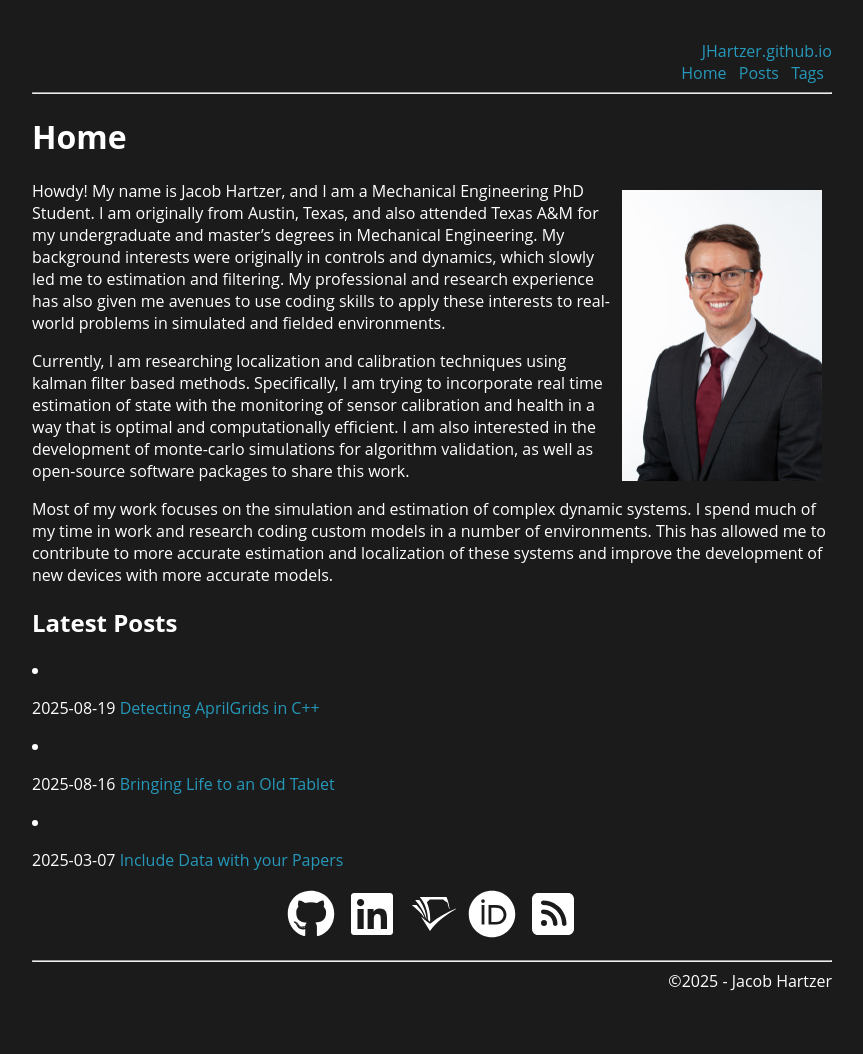
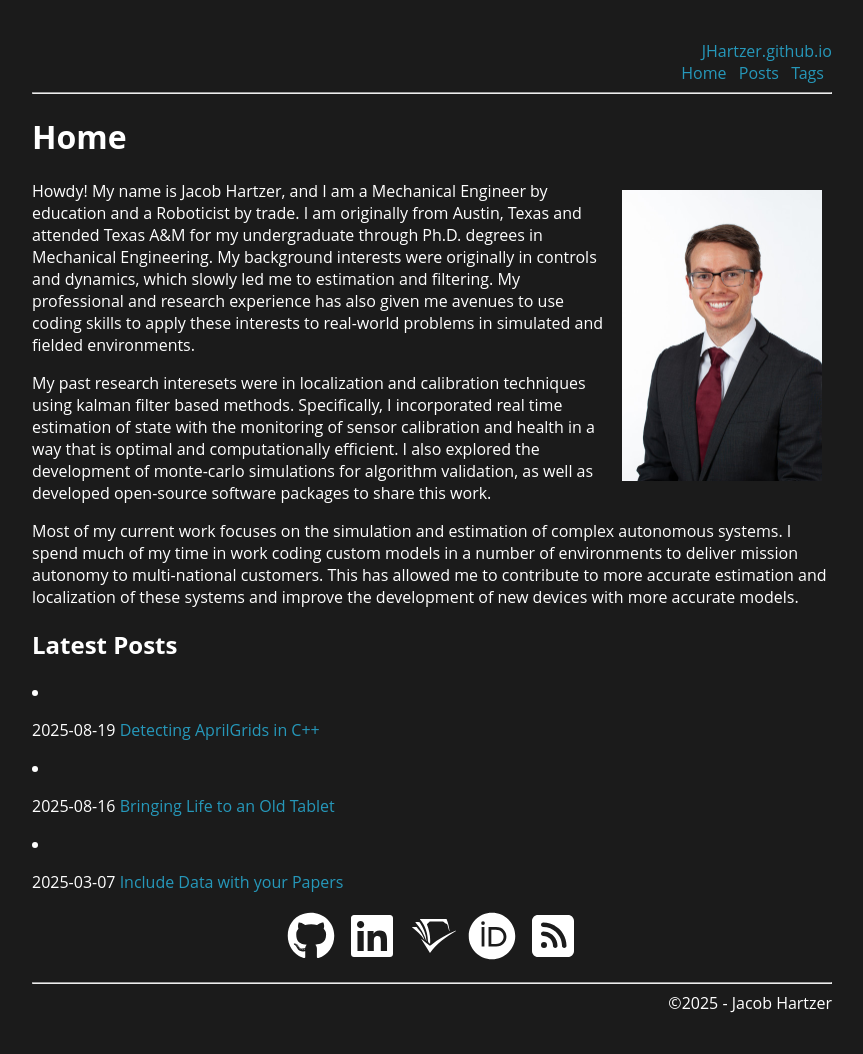
Before and after one commit to JHartzer/JHartzer.github.io, a Jekyll site: the page built from index.md, in a window 1280 px wide. Shown: the whole page, without its empty margins (208-1071 px from the left). Built offline with Jekyll 4.4.1, drawn with Linux system fonts in a browser that asks for light colours; before the commit the page ends 1032 px from its top, so only the background shows below that.

Commit message:
Update home page

```diff
--- a/index.md
+++ b/index.md
@@ -6,11 +6,11 @@ permalink: /
 
 <img src="/assets/img/profile.jpg" alt="Profile Picture" style="float:right;width:200px"/>
 
-Howdy! My name is Jacob Hartzer, and I am a Mechanical Engineering PhD Student. I am originally from Austin, Texas, and also attended Texas A&M for my undergraduate and master’s degrees in Mechanical Engineering. My background interests were originally in controls and dynamics, which slowly led me to estimation and filtering. My professional and research experience has also given me avenues to use coding skills to apply these interests to real-world problems in simulated and fielded environments.
+Howdy! My name is Jacob Hartzer, and I am a Mechanical Engineer by education and a Roboticist by trade. I am originally from Austin, Texas and attended Texas A&M for my undergraduate through Ph.D. degrees in Mechanical Engineering. My background interests were originally in controls and dynamics, which slowly led me to estimation and filtering. My professional and research experience has also given me avenues to use coding skills to apply these interests to real-world problems in simulated and fielded environments.
 
-Currently, I am researching localization and calibration techniques using kalman filter based methods. Specifically, I am trying to incorporate real time estimation of state with the monitoring of sensor calibration and health in a way that is optimal and computationally efficient. I am also interested in the development of monte-carlo simulations for algorithm validation, as well as open-source software packages to share this work.
+My past research interesets were in localization and calibration techniques using kalman filter based methods. Specifically, I incorporated real time estimation of state with the monitoring of sensor calibration and health in a way that is optimal and computationally efficient. I also explored the development of monte-carlo simulations for algorithm validation, as well as developed open-source software packages to share this work.
 
-Most of my work focuses on the simulation and estimation of complex dynamic systems. I spend much of my time in work and research coding custom models in a number of environments. This has allowed me to contribute to more accurate estimation and localization of these systems and improve the development of new devices with more accurate models.
+Most of my current work focuses on the simulation and estimation of complex autonomous systems. I spend much of my time in work coding custom models in a number of environments to deliver mission autonomy to multi-national customers. This has allowed me to contribute to more accurate estimation and localization of these systems and improve the development of new devices with more accurate models.
 
 <h2>Latest Posts</h2>
 
```
